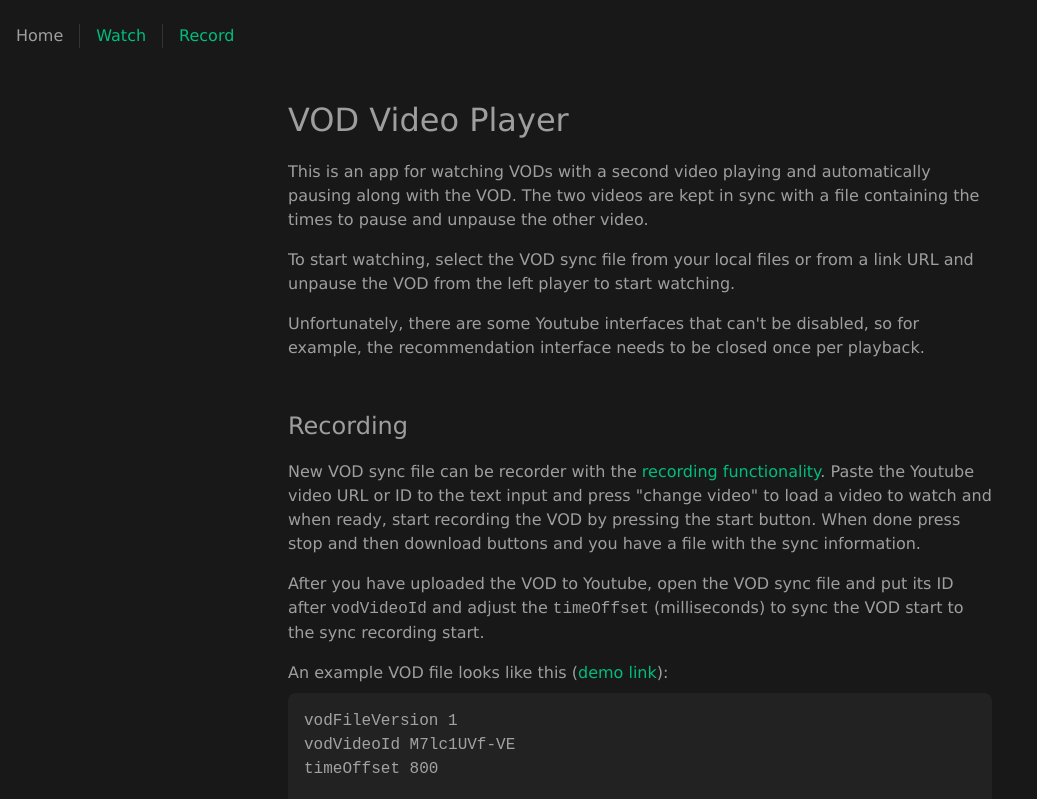
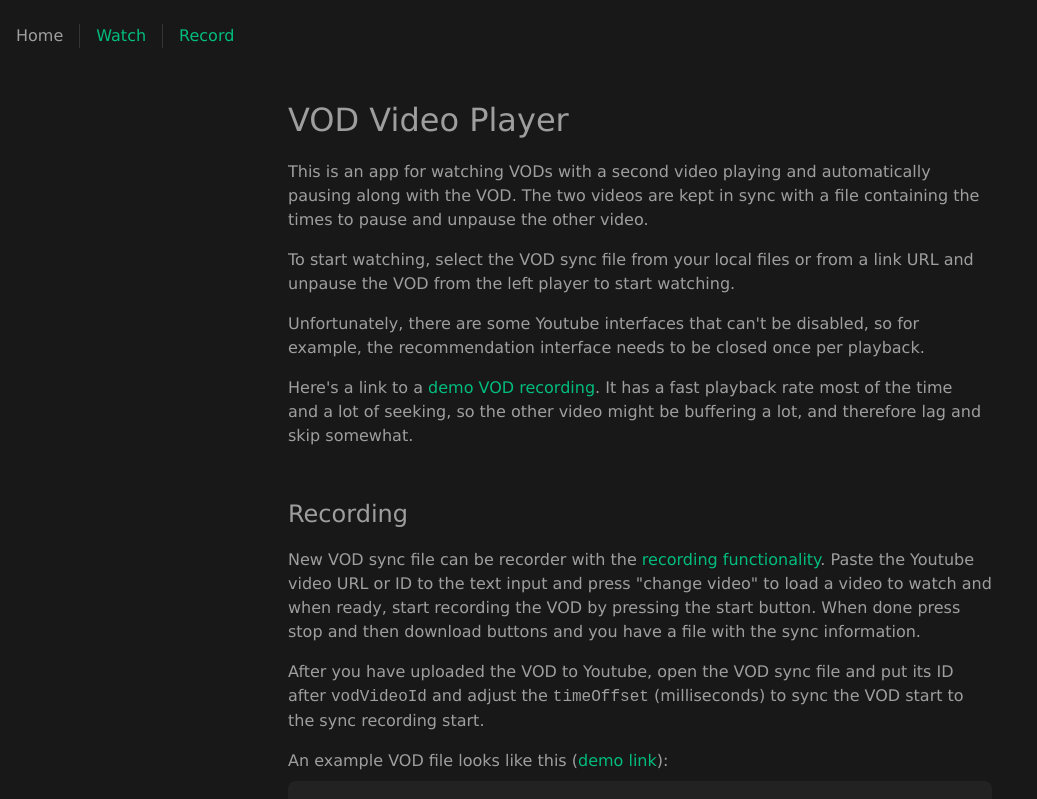
Before and after one commit to aajh/vod-video-player, a Vue app: page / in a window 1280 px wide. Shown: the top 799 px of the page, without its empty margins (0-1037 px from the left). Built offline with nearby package versions, Linux system fonts and the light colour scheme.

Commit message:
Add demo vod to the home page

```diff
--- a/src/views/HomeView.vue
+++ b/src/views/HomeView.vue
@@ -21,6 +21,11 @@ import Navigation from '@/components/Navigation.vue';
             <p>
                 Unfortunately, there are some Youtube interfaces that can't be disabled, so
                 for example, the recommendation interface needs to be closed once per playback.
+            </p>
+            <p>
+                Here's a link to a <RouterLink to="/watch?load=%2Fvod_recording_demo.txt">demo VOD recording</RouterLink>.
+                It has a fast playback rate most of the time and a lot of seeking, so the other video might be buffering
+                a lot, and therefore lag and skip somewhat.
             </p>
 
             <h2>Recording</h2>
```
